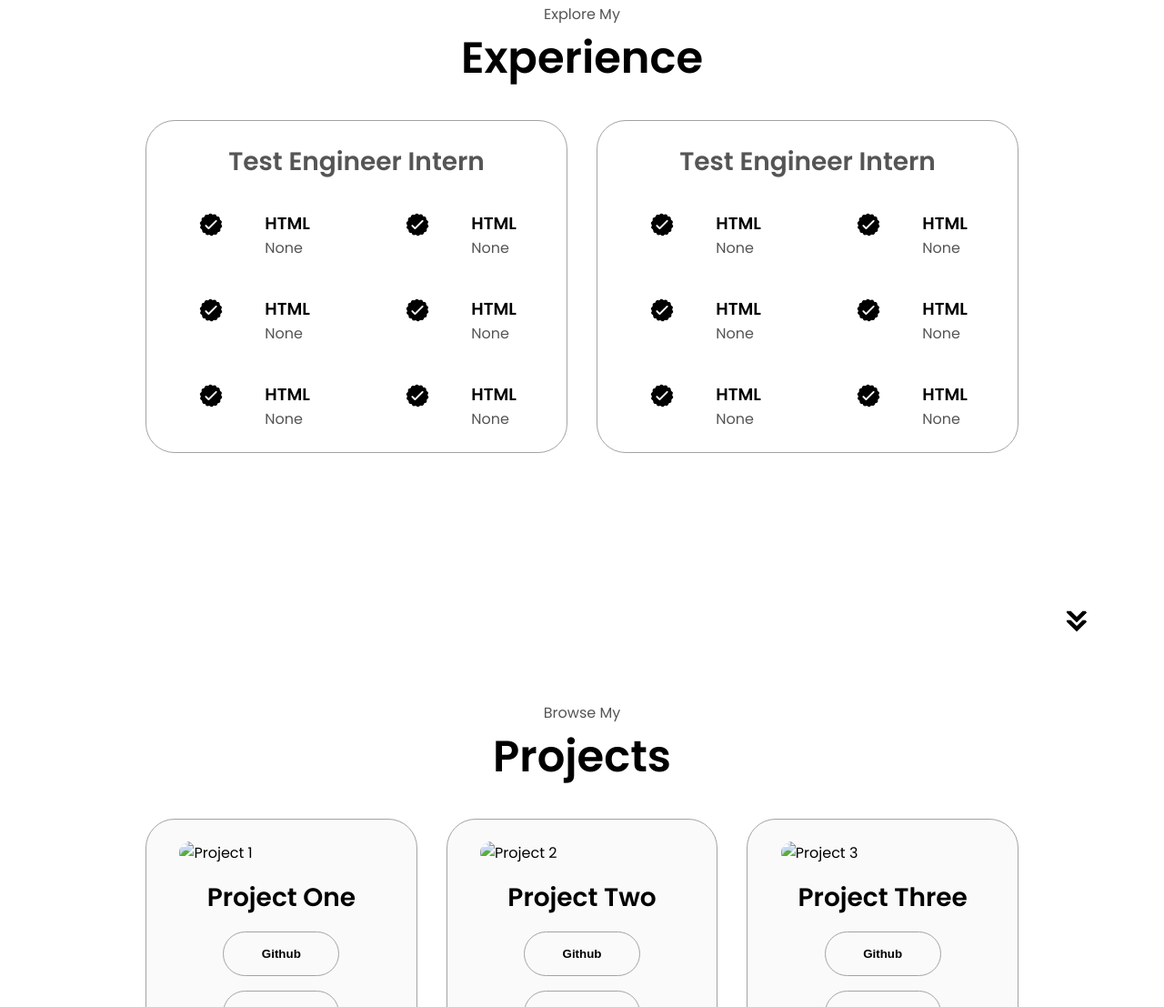
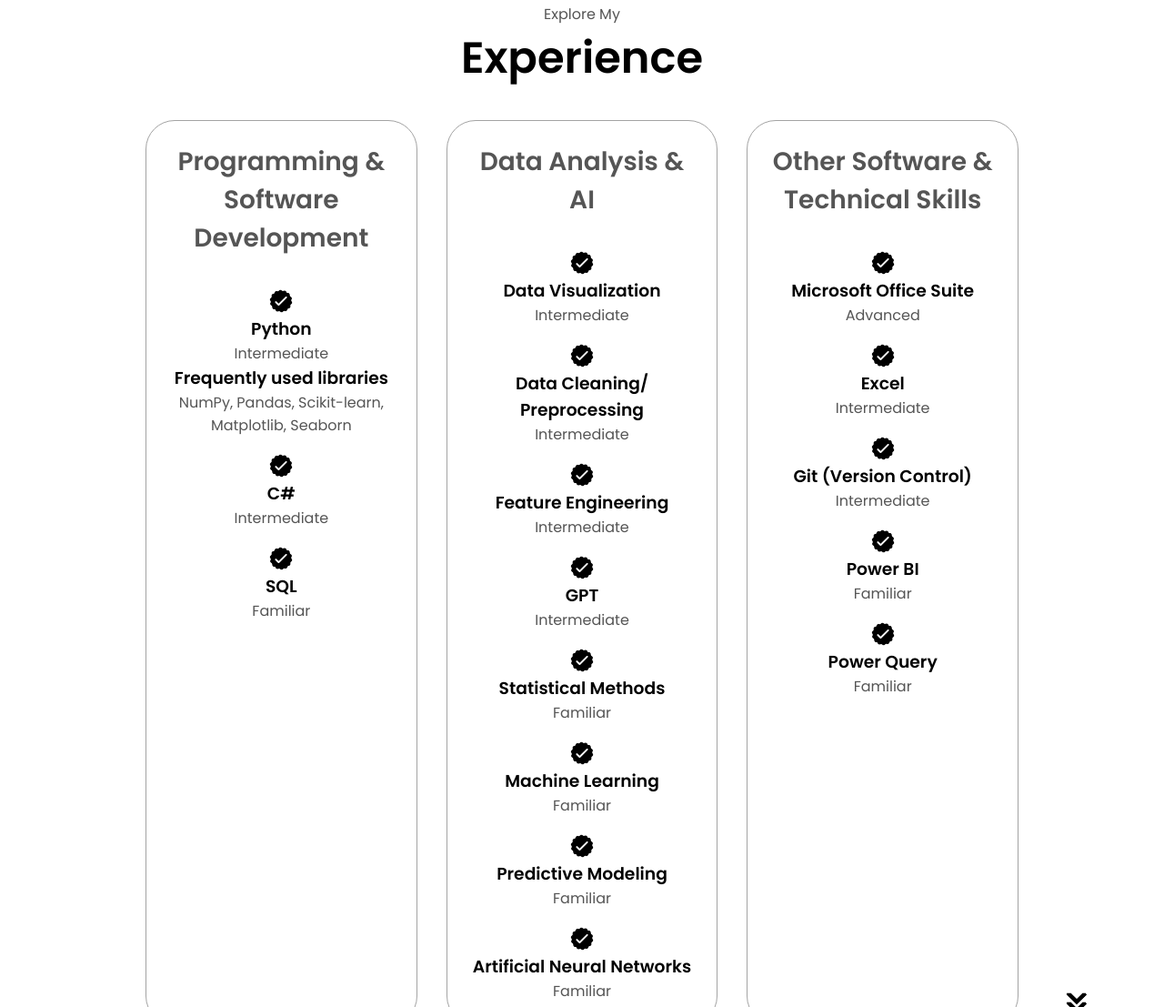
Before and after one commit to SnickleSH/portfolio-website, a plain HTML site: page index.html in a window 1280 px wide. Shown: the part 1693-2800 px from the top of the page at 91% size. Drawn offline with Linux system fonts and the light colour scheme.

Commit message:
Added styles and html content modification, phone view must be addressed, something went wrong

```diff
--- a/index.html
+++ b/index.html
@@ -42,7 +42,8 @@
             <div class="section__text">
                 <p class="section__text__p1">Hello, I'm</p>
                 <h1 class="title">Kristóf Németh</h1>
-                <p class="section__text__p2">occupation</p>
+                <p class="section__text__p2">Test Engineer Intern</p>
+                <p class="section__text__p2">Aspiring Data Analyst</p>
                 <div class="btn_container">
                     <button
                         class="btn btn-color-2"
@@ -73,7 +74,7 @@
             <div class="section-container">
                 <div class="section__pic-container">
                     <img
-                        src="./assets/about-pic.jpg"
+                        src="./assets/FB_IMG_1740141118062.jpg"
                         alt="Profile picture"
                         class="about-pic">
                 </div>
@@ -100,13 +101,17 @@
                         </div>
                     </div>
                     <div class="text-container">
-                        <p>Lorem ipsum dolor sit amet consectetur adipisicing elit.
-                            Fuga maxime debitis doloribus sequi deserunt ex, ipsum atque
-                            eaque odit itaque earum, beatae voluptas? Voluptate ex
-                            temporibus sunt facilis minus sed ab architecto assumenda
-                            dolore nisi! Suscipit consequatur sapiente optio harum nisi
-                            velit temporibus quasi consequuntur modi vero. Corrupti,
-                            officiis officia?</p>
+                        <p>I obtained my Bachelor's degree in Mechatronics Engineering at Budapest University of Technology and Economics,
+                            where I delved into the intricacies of cyberphysical systems. <br>
+
+                            At Continental, my role as a Test Engineer Intern involves development of applications in C# and Python. <br>
+
+                            My certifications in AI Fundamentals and AI for Software Developers from SCADEMY underscore my dedication to
+                            integrating AI into engineering solutions. This commitment is manifested in my projects, which include developing
+                            data-driven algorithmic trading systems and other data science projects. <br>
+
+                            I am a fast learner with strong analytical and problem-solving skills. I am eager to contribute my technical expertise
+                            and enthusiasm for data analysis and AI to a challenging and rewarding role within the tech industry.</p>
                     </div>
                 </div>
             </div>
@@ -123,7 +128,7 @@
             <div class="experience-details-container">
                 <div class="about-containers">
                     <div class="details-container">
-                        <h2 class="experience-sub-title">Test Engineer Intern</h2>
+                        <h2 class="experience-sub-title">Programming & Software Development</h2>
                         <div class="article-container">
                             <article>
                                 <img
@@ -132,8 +137,10 @@
                                     class="icon"
                                  >
                                  <div>
-                                    <h3>HTML</h3>
-                                    <p>None</p>
+                                    <h3>Python</h3>
+                                    <p>Intermediate</p>
+                                    <h3>Frequently used libraries</h3>
+                                    <p>NumPy, Pandas, Scikit-learn, Matplotlib, Seaborn</p>
                                  </div>
                             </article>
                             <article>
@@ -143,8 +150,8 @@
                                     class="icon"
                                  >
                                  <div>
-                                    <h3>HTML</h3>
-                                    <p>None</p>
+                                    <h3>C#</h3>
+                                    <p>Intermediate</p>
                                  </div>
                             </article>
                             <article>
@@ -154,112 +161,109 @@
                                     class="icon"
                                  >
                                  <div>
-                                    <h3>HTML</h3>
-                                    <p>None</p>
-                                 </div>
-                            </article>
-                            <article>
-                                <img
-                                    src="./assets/checkmark.png"
-                                    alt="Experience icon"
-                                    class="icon"
-                                 >
-                                 <div>
-                                    <h3>HTML</h3>
-                                    <p>None</p>
-                                 </div>
-                            </article>
-                            <article>
-                                <img
-                                    src="./assets/checkmark.png"
-                                    alt="Experience icon"
-                                    class="icon"
-                                 >
-                                 <div>
-                                    <h3>HTML</h3>
-                                    <p>None</p>
-                                 </div>
-                            </article>
-                            <article>
-                                <img
-                                    src="./assets/checkmark.png"
-                                    alt="Experience icon"
-                                    class="icon"
-                                 >
-                                 <div>
-                                    <h3>HTML</h3>
-                                    <p>None</p>
+                                    <h3>SQL</h3>
+                                    <p>Familiar</p>
                                  </div>
                             </article>
                         </div>
                     </div>
                     <div class="details-container">
-                        <h2 class="experience-sub-title">Test Engineer Intern</h2>
+                        <h2 class="experience-sub-title">Data Analysis & AI</h2>
                         <div class="article-container">
                             <article>
-                                <img
-                                    src="./assets/checkmark.png"
-                                    alt="Experience icon"
-                                    class="icon"
-                                 >
+                                <img src="./assets/checkmark.png" alt="Experience icon" class="icon">
                                 <div>
-                                    <h3>HTML</h3>
-                                    <p>None</p>
+                                    <h3>Data Visualization</h3>
+                                    <p>Intermediate</p>
                                 </div>
                             </article>
                             <article>
-                                <img
-                                    src="./assets/checkmark.png"
-                                    alt="Experience icon"
-                                    class="icon"
-                                 >
+                                <img src="./assets/checkmark.png" alt="Experience icon" class="icon">
                                 <div>
-                                    <h3>HTML</h3>
-                                    <p>None</p>
+                                    <h3>Data Cleaning/<br>Preprocessing</h3>
+                                    <p>Intermediate</p>
                                 </div>
                             </article>
                             <article>
-                                <img
-                                    src="./assets/checkmark.png"
-                                    alt="Experience icon"
-                                    class="icon"
-                                 >
+                                <img src="./assets/checkmark.png" alt="Experience icon" class="icon">
                                 <div>
-                                    <h3>HTML</h3>
-                                    <p>None</p>
+                                    <h3>Feature Engineering</h3>
+                                    <p>Intermediate</p>
                                 </div>
                             </article>
                             <article>
-                                <img
-                                    src="./assets/checkmark.png"
-                                    alt="Experience icon"
-                                    class="icon"
-                                 >
+                                <img src="./assets/checkmark.png" alt="Experience icon" class="icon">
                                 <div>
-                                    <h3>HTML</h3>
-                                    <p>None</p>
+                                    <h3>GPT</h3>
+                                    <p>Intermediate</p>
                                 </div>
                             </article>
                             <article>
-                                <img
-                                    src="./assets/checkmark.png"
-                                    alt="Experience icon"
-                                    class="icon"
-                                 >
+                                <img src="./assets/checkmark.png" alt="Experience icon" class="icon">
                                 <div>
-                                    <h3>HTML</h3>
-                                    <p>None</p>
+                                    <h3>Statistical Methods</h3>
+                                    <p>Familiar</p>
                                 </div>
                             </article>
                             <article>
-                                <img
-                                    src="./assets/checkmark.png"
-                                    alt="Experience icon"
-                                    class="icon"
-                                 >
+                                <img src="./assets/checkmark.png" alt="Experience icon" class="icon">
                                 <div>
-                                    <h3>HTML</h3>
-                                    <p>None</p>
+                                    <h3>Machine Learning</h3>
+                                    <p>Familiar</p>
+                                </div>
+                            </article>
+                            <article>
+                                <img src="./assets/checkmark.png" alt="Experience icon" class="icon">
+                                <div>
+                                    <h3>Predictive Modeling</h3>
+                                    <p>Familiar</p>
+                                </div>
+                            </article>
+                            <article>
+                                <img src="./assets/checkmark.png" alt="Experience icon" class="icon">
+                                <div>
+                                    <h3>Artificial Neural Networks</h3>
+                                    <p>Familiar</p>
+                                </div>
+                            </article>
+                        </div>
+                    </div>
+                    <div class="details-container">
+                        <h2 class="experience-sub-title">Other Software & Technical Skills</h2>
+                        <div class="article-container">
+                            <article>
+                                <img src="./assets/checkmark.png" alt="Experience icon" class="icon">
+                                <div>
+                                    <h3>Microsoft Office Suite</h3>
+                                    <p>Advanced</p>
+                                </div>
+                            </article>
+                            <article>
+                                <img src="./assets/checkmark.png" alt="Experience icon" class="icon">
+                                <div>
+                                    <h3>Excel</h3>
+                                    <p>Intermediate</p>
+                                </div>
+                            </article>
+                            <article>
+                                <img src="./assets/checkmark.png" alt="Experience icon" class="icon">
+                                <div>
+                                    <h3>Git (Version Control)</h3>
+                                    <p>Intermediate</p>
+                                </div>
+                            </article>
+                            <article>
+                                <img src="./assets/checkmark.png" alt="Experience icon" class="icon">
+                                <div>
+                                    <h3>Power BI</h3>
+                                    <p>Familiar</p>
+                                </div>
+                            </article>
+                            <article>
+                                <img src="./assets/checkmark.png" alt="Experience icon" class="icon">
+                                <div>
+                                    <h3>Power Query</h3>
+                                    <p>Familiar</p>
                                 </div>
                             </article>
                         </div>
@@ -281,7 +285,7 @@
                     <div class="details-container color-container">
                         <div class="article-container">
                             <img
-                                src=""
+                                src="./assets/air-quality.jpg"
                                 alt="Project 1"
                                 class="project-img"
                             >
@@ -290,18 +294,18 @@
                         <div class="btn_container">
                             <button
                                 class="btn btn-color-2 project-btn"
-                                onclick="location.href='https://github.com/'">Github
+                                onclick="location.href='https://github.com/SnickleSH/air-quality'">Github
                             </button>
                             <button
                             class="btn btn-color-2 project-btn"
-                            onclick="location.href='https://github.com/'">Live Demo
+                            onclick="location.href='https://github.com/SnickleSH/air-quality'">Live Demo
                         </button>
                         </div>
                     </div>
                     <div class="details-container color-container">
                         <div class="article-container">
                             <img
-                                src=""
+                                src="/assets/ny-taxi.jpg"
                                 alt="Project 2"
                                 class="project-img"
                             >
--- a/styles.css
+++ b/styles.css
@@ -172,9 +172,25 @@ section{
 
 .section__pic-container{
     display: flex;
-    height: 400px;
-    width: 400px;
+    height: 450px;
+    width: 450px;
     margin: auto 0;
+}
+
+#profile .section__pic-container:first-of-type {
+    display: flex;
+    height: 500px; /* Increase the height */
+    width: 500px;  /* Increase the width */
+    margin: auto 0;
+    transform: translateX(-20px); /* Move it to the left */
+    border-radius: 50%; /* Make it circular */
+    overflow: hidden; /* Ensure the image fits within the circular frame */
+}
+
+#profile .section__pic-container:first-of-type img {
+    width: 100%;
+    height: 100%;
+    object-fit: cover; /* Ensure the image covers the container */
 }
 
 .section__text{
@@ -336,19 +352,18 @@ section{
 }
 
 .article-container{
-    display: flex;
-    text-align: initial;
-    flex-wrap: wrap;
-    flex-direction: row;
-    gap: 2.5rem;
-    justify-content: space-around;
+    display: grid;
+    grid-template-columns: repeat(auto-fit, minmax(200px, 1fr));
+    gap: 1rem;
+    justify-content: center;
 }
 
 article{
     display: flex;
-    width: 10rem;
-    justify-content: space-around;
-    gap: 0.5rem;
+    flex-direction: column;
+    align-items: center;
+    text-align: center;
+    box-sizing: border-box;
 }
 
 article .icon{
@@ -361,6 +376,24 @@ article .icon{
     position: relative;
 }
 
+.details-container {
+    display: flex;
+    flex-direction: column;
+    align-items: center;
+    text-align: center;
+    padding: 1.5rem;
+    background: white;
+    border-radius: 2rem;
+    border: rgb(53, 53, 53) 0.1rem solid;
+    border-color: rgb(163, 163, 163);
+}
+
+#projects .article-container {
+    display: flex;
+    justify-content: center; /* Center the image horizontally */
+    width: 100%;
+}
+
 .color-container{
     border-color: rgb(163, 163, 163);
     background: rgb(250, 250, 250);
@@ -368,8 +401,9 @@ article .icon{
 
 .project-img{
     border-radius: 2rem;
-    width: 90%;
-    height: 90%;
+    width: 300px;
+    height: 200px;
+    object-fit: cover;
 }
 
 .project-title{
```
Also changed, not shown: assets/air-quality.jpg (added), assets/ny-taxi.jpg (added), 1 other file. Lines whose indentation alone changed are shown as unchanged.
